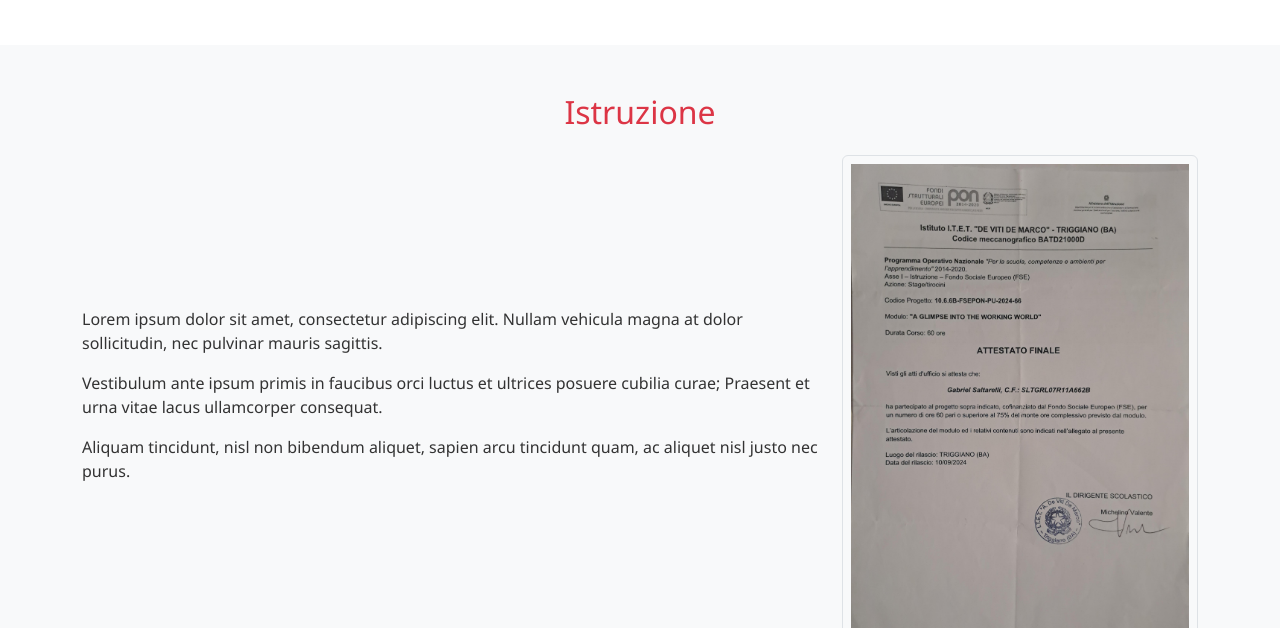
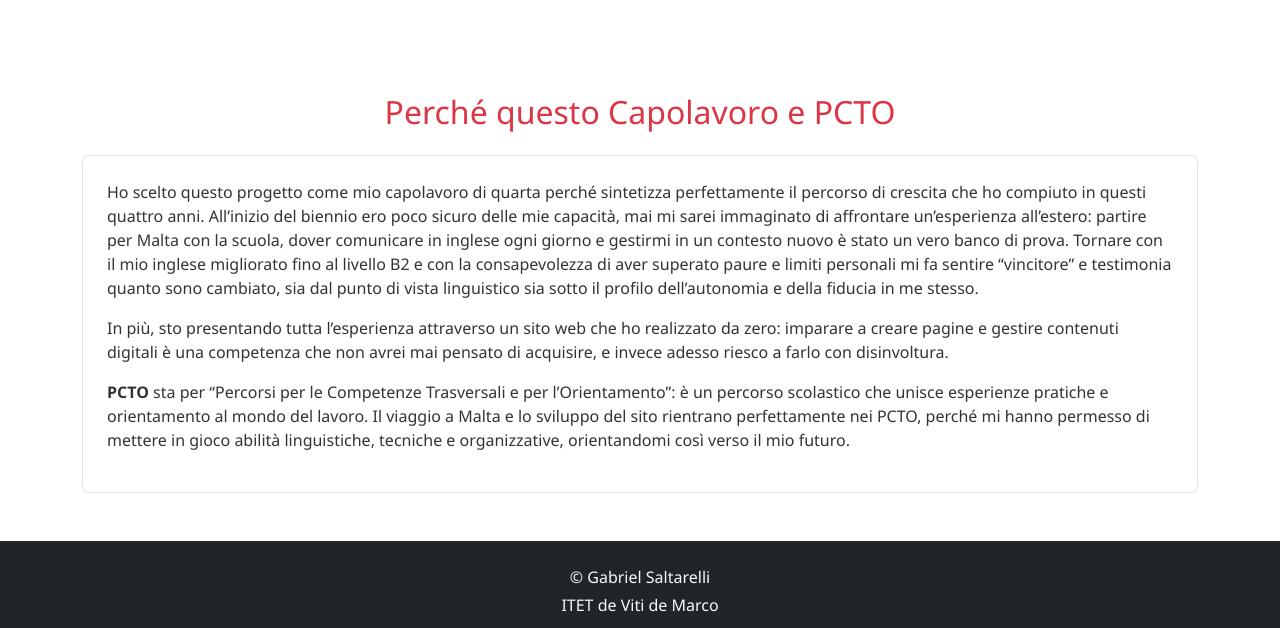
Before and after one commit to GabrielSaltarelli/Capolavoro, a website: page index.html in a window 1280 px wide. Shown: the part 2735-3363 px from the top of the page. Drawn offline with nearby package versions, Linux system fonts and the light colour scheme.

Commit message:
Update index.html

```diff
--- a/index.html
+++ b/index.html
@@ -183,24 +183,6 @@
       </div>
     </div>
   </section>
-  <!-- Istruzione Section -->
-   <section id="istruzione" class="py-5 bg-light">
-    <div class="container">
-      <h2 class="text-center mb-4 text-danger">Istruzione</h2>
-      <div class="row align-items-center">
-        <div class="col-md-8">
-          <p>Lorem ipsum dolor sit amet, consectetur adipiscing elit. Nullam vehicula magna at dolor sollicitudin, nec pulvinar mauris sagittis.</p>
-          <p>Vestibulum ante ipsum primis in faucibus orci luctus et ultrices posuere cubilia curae; Praesent et urna vitae lacus ullamcorper consequat.</p>
-          <p>Aliquam tincidunt, nisl non bibendum aliquet, sapien arcu tincidunt quam, ac aliquet nisl justo nec purus.</p>
-        </div>
-        <div class="col-md-4 text-center">
-          <div class="border rounded p-2">
-            <img src="img/Certificazione.jpeg" class="img-fluid" alt="Attestato di frequenza">
-          </div>
-        </div>
-      </div>
-    </div>
-  </section>
 
   <!-- Motivazione PCTO Section -->
   <section id="motivazione" class="py-5">
```
